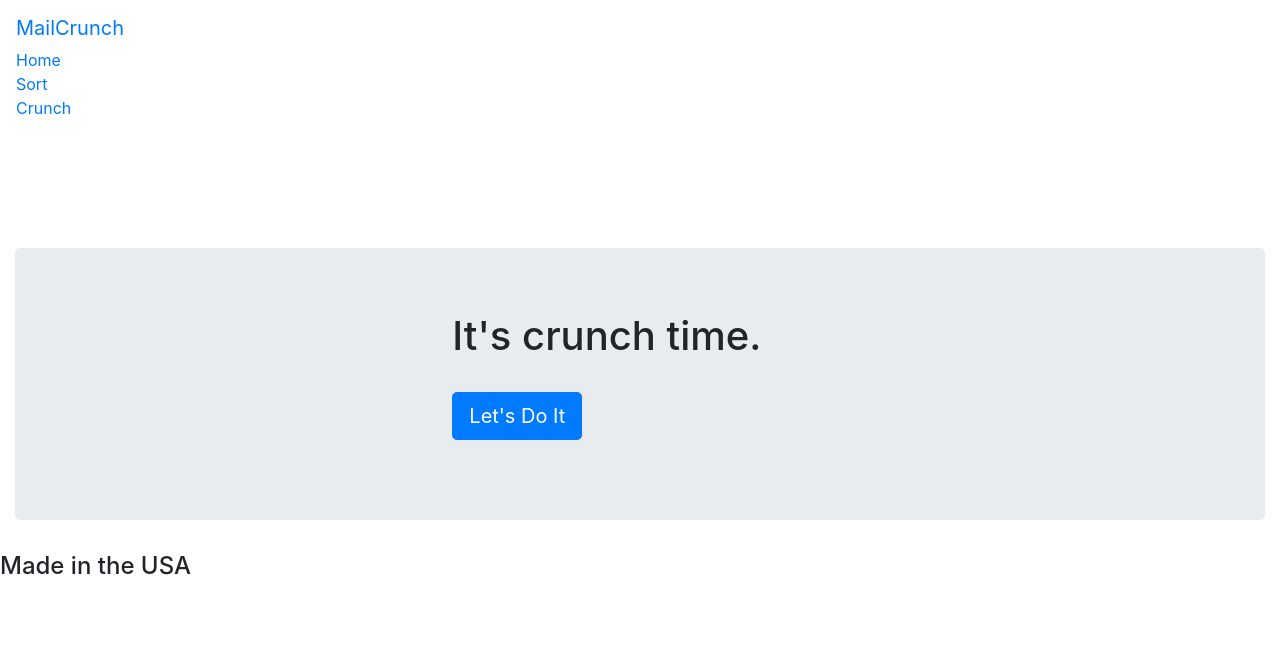
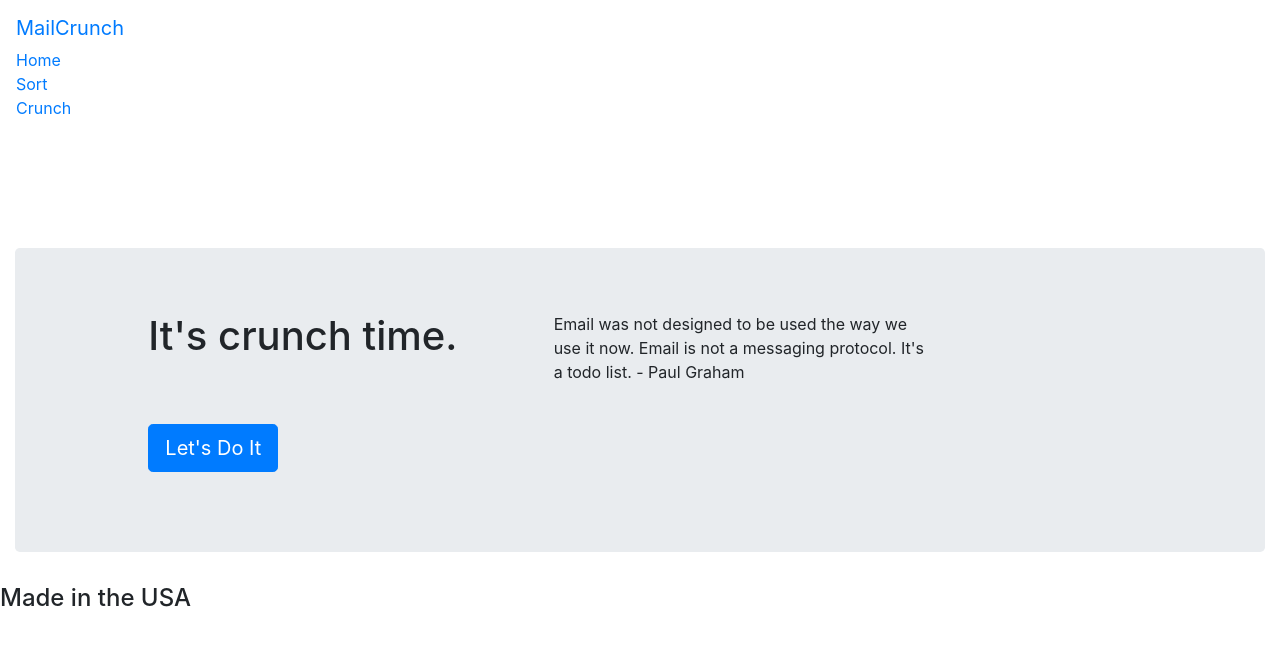
Before and after one commit to hackystack/mailcrunch, a website: page client/index.html at #!/home in a window 1280 px wide. Drawn offline with nearby package versions, Linux system fonts and the light colour scheme; some packages are replaced by stand-ins of ours; a script that the page names is missing.

Commit message:
Updated home page and did some css updates to sort page

```diff
--- a/client/home/home.tpl.html
+++ b/client/home/home.tpl.html
@@ -2,13 +2,17 @@
   <br> <br> <br> <br> <br>
   <div class='jumbotron'>
     <div class='row'>
-  	  <div class='col-xs-6 col-md-4'></div>
-      <h1 class='col-xs-6 col-md-4'>It's crunch time.</h1>
+  	  <div class='col-md-1'></div>
+      <h1 class='col-md-4'>It's crunch time.</h1>
+      <div class='col-md-4'>
+        <p>Email was not designed to be used the way we use it now. Email is not a messaging protocol. It's a todo list. - Paul Graham<p>
+      </div>
+
     </div>
     <br>
     <div class='row'>
-  	  <div class='col-xs-6 col-md-4'></div>
-      <p class='col-xs-6 col-md-3' ui-sref="myApp.main.note"><a class="btn btn-primary btn-lg" role="button">Let's Do It</a></p>
+  	  <div class='col-md-1'></div>
+      <p class='col-md-3' ui-sref="myApp.main.note"><a class="btn btn-primary btn-lg" role="button">Let's Do It</a></p>
     </div>
   </div>
 </div>
--- a/client/main/main.js
+++ b/client/main/main.js
@@ -12,5 +12,4 @@
   .controller('MainController', function($state) {
     $state.transitionTo('myApp.main.home');
   })
-
 }(angular));
```
